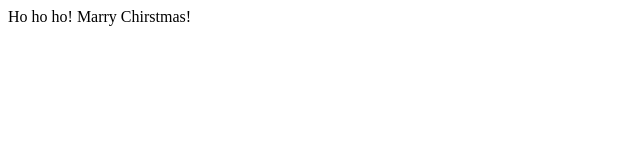
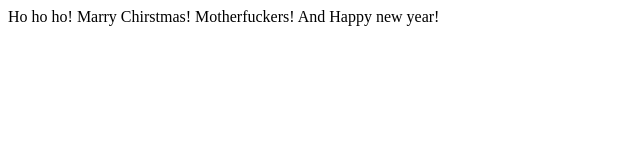
Before and after one commit to ChingiskhanBaltaKerey/ChingiskhanBaltaKerey.github.io, a plain HTML site: page Index.html in a window 1280 px wide. Shown: the whole page, without its empty margins (0-640 px from the left). Drawn offline with Linux system fonts and the light colour scheme.

Commit message:
Just create fie css

```diff
--- a/Index.html
+++ b/Index.html
@@ -6,6 +6,6 @@
     <title>Document</title>
 </head>
 <body>
-    Ho ho ho! Marry Chirstmas!
-</body>
+    Ho ho ho! Marry Chirstmas! Motherfuckers! And Happy new year!
+    </body>
 </html>
```
Also changed, not shown: css/style.css (added).
